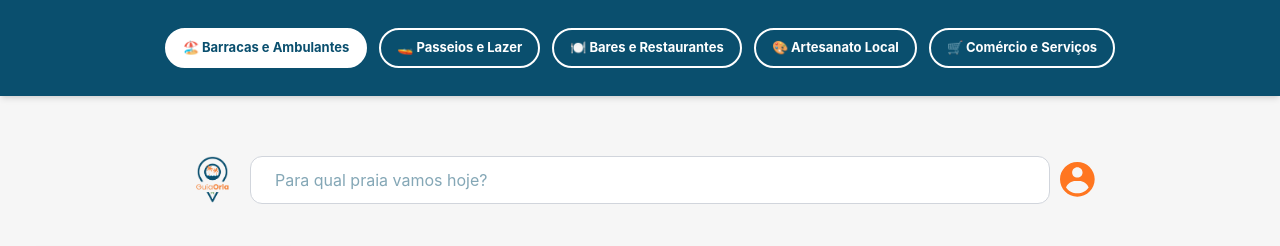
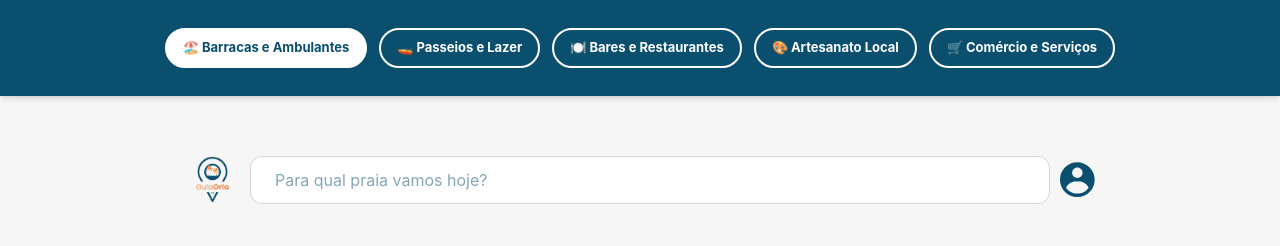
Before and after one commit to Ismaylla/GuiaOrlaPE, a Next.js app in the folder frontend/guiaorla-frontend/: page /explorer in a window 1280 px wide. Shown: the top 246 px of the page. Built offline with nearby package versions, Linux system fonts and the light colour scheme.

Commit message:
fix: ajuste de layout e cores perfil

```diff
--- a/frontend/guiaorla-frontend/src/app/explorer/page.tsx
+++ b/frontend/guiaorla-frontend/src/app/explorer/page.tsx
@@ -103,7 +103,7 @@ export default function ExplorarServicos() {
                         <input type="text" placeholder="Para qual praia vamos hoje?" className="w-full h-12 pl-6 pr-4 rounded-xl bg-white border border-gray-300 text-[#0A4F6E] transition-all duration-300 focus:outline-none focus:ring-0 focus:shadow-lg focus:shadow-[#0A4F6E]/10" />
                     </div>
                     <div className="shrink-0 cursor-pointer active:scale-90 transition-transform">
-                        <Image src="/icons/Perfil.svg" alt="Perfil" width={35} height={35} />
+                        <Image src="/icons/PerfilAzul.svg" alt="Perfil" width={35} height={35} />
                     </div>
                 </div>
             </div>
```
Also changed, not shown: frontend/guiaorla-frontend/public/icons/PerfilAzul.svg (added), frontend/guiaorla-frontend/src/components/ListagemServicos/HeaderListagem.tsx (line endings or trailing spaces).
